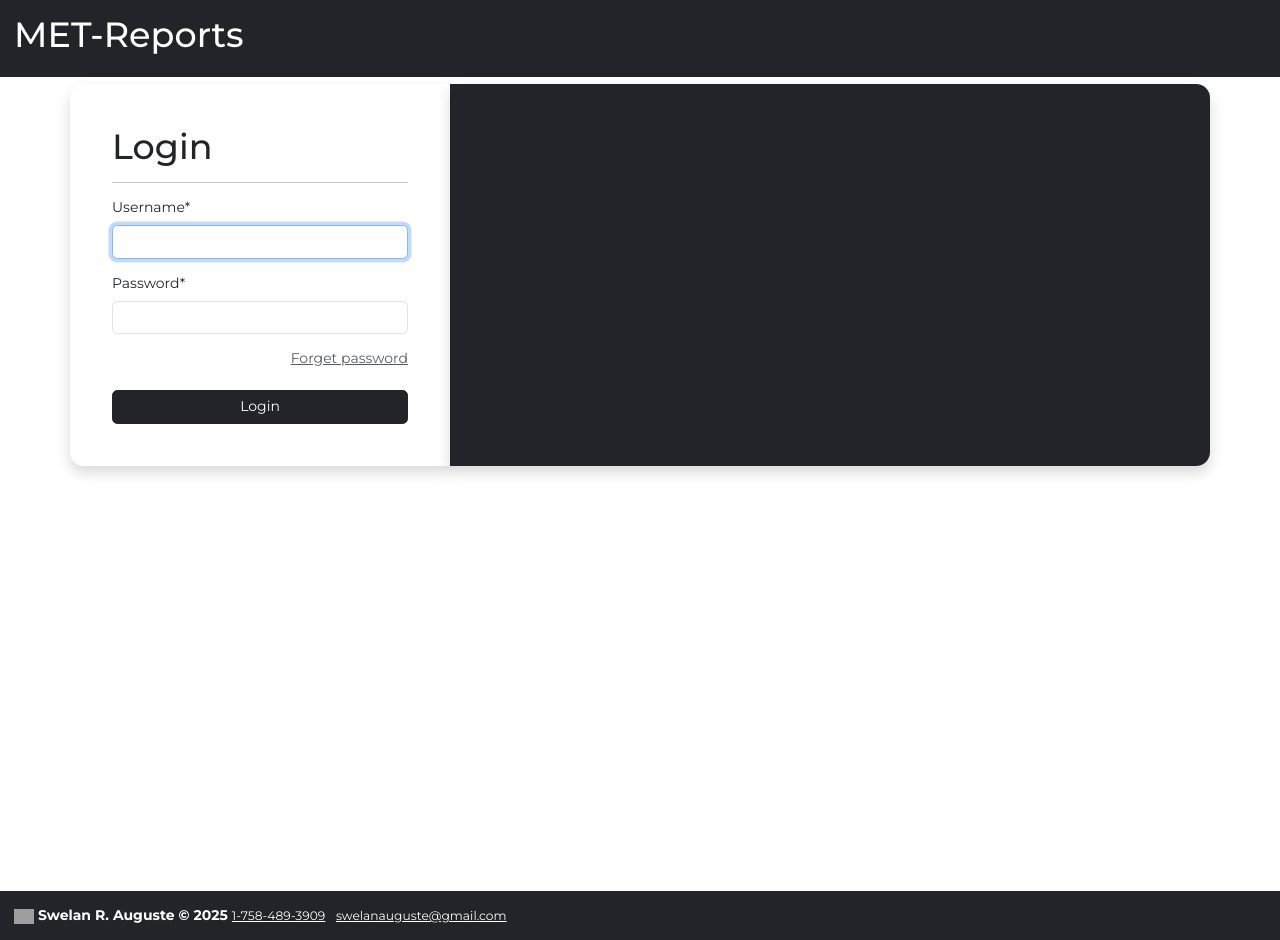
After one commit to swelanauguste/works-MET, a Django app: page /accounts/login/ in a window 1280 px wide. The commit adds this page. Run offline with Django 5.2, Linux system fonts and the light colour scheme; parts of the project's set-up code (start-up, migrations or seed data) failed here and were passed over; some libraries are stand-ins or nearby versions; grey boxes are pictures that could not be loaded.

Commit message:
Add authentication URLs and login template; update report model fields and views

```diff
--- a/app/cf/settings.py
+++ b/app/cf/settings.py
@@ -143,3 +143,9 @@ TIME_INPUT_FORMATS = (
     # '%H:%M:%S.%f', # '14:30:59.000200'
     '%H:%M',     # '14:30'
 )
+
+# Redirect URLs
+LOGIN_REDIRECT_URL = "/"
+LOGIN_URL = "accounts/login/"
+LOGOUT_URL = "accounts/logout/"
+LOGOUT_REDIRECT_URL = "/"
--- a/app/cf/urls.py
+++ b/app/cf/urls.py
@@ -3,10 +3,10 @@ from django.conf.urls.static import static
 from django.contrib import admin
 from django.urls import include, path
 
-
 urlpatterns = [
     path("admin/", admin.site.urls),
     path("", include("reports.urls")),
+    path("accounts/", include("django.contrib.auth.urls")),
 ]
 
 
--- a/app/reports/management/commands/upload_data.py
+++ b/app/reports/management/commands/upload_data.py
@@ -35,7 +35,7 @@ class Command(BaseCommand):
                     fff=row["fff"],
                     temp=row["temp"],
                     dp=row["dp"],
-                    vp=round(row["vp"], 1),
+                    # vp=round(row["vp"], 1),
                     rh=row["rh"],
                     msl=row["msl"],
                     qnh=row["qnh"],
--- a/app/reports/models.py
+++ b/app/reports/models.py
@@ -6,7 +6,7 @@ from django.db import models
 class Report(models.Model):
     st = models.CharField(verbose_name="st", max_length=10, default="TLPC")
     date = models.DateField(blank=True, null=True, default=datetime.now)
-    time = models.TimeField(blank=True, null=True, default="16:00")
+    time = models.TimeField(blank=True, null=True, help_text="hh:mm", default="hh:mm")
     vis = models.IntegerField(default=0)
     t_cld = models.IntegerField(default=0)
     dd = models.IntegerField(default=0)
@@ -28,7 +28,9 @@ class Report(models.Model):
     maxx = models.FloatField(default=0)
     minn = models.FloatField(default=0)
     rr = models.FloatField(default=0)
-    rr_time = models.TimeField(null=True, blank=True, help_text='hh:mm')
+    rr_time = models.TimeField(
+        null=True, blank=True, help_text="hh:mm", default="--:--"
+    )
     archive = models.BooleanField(default=False)
     created_at = models.DateTimeField(auto_now_add=True)
     updated_at = models.DateTimeField(auto_now=True)
--- a/app/reports/urls.py
+++ b/app/reports/urls.py
@@ -12,6 +12,6 @@ urlpatterns = [
     path("", report_list_view, name="report-list"),
     path("create/", ReportCreateView.as_view(), name="report-create"),
     path("detail/<int:pk>/", ReportDetailView.as_view(), name="report-detail"),
-    # path("delete/<int:pk>/", report_delete_view, name="report-delete"),
+    path("delete/<int:pk>/", report_delete_view, name="report-delete"),
     path("update/<int:pk>/", ReportUpdateView.as_view(), name="report-update"),
 ]
--- a/app/templates/base.html
+++ b/app/templates/base.html
@@ -42,11 +42,22 @@
 </head>
 
 <body>
-    <nav class="text-bg-dark p-3 mb-2">
+    <nav
+        class="d-flex justify-content-between align-items-center text-bg-dark p-3 mb-2">
         <a class="text-decoration-none text-white"
             href="/">
-            <h1>Reports</h1>
+            <h1>MET-Reports</h1>
         </a>
+
+        {% if request.user.is_authenticated %}
+        <form method="post"
+            action="{% url 'logout' %}">
+            {% csrf_token %}
+            <button type="submit"
+                class="btn btn-dark fw-bold">Logout</button>
+        </form>
+        {% endif %}
+
     </nav>
     <div class="min-vh-100">
         {% block content %}
--- /dev/null
+++ b/app/templates/registration/login.html
@@ -0,0 +1,31 @@
+{% extends 'base.html' %}
+{% load crispy_forms_tags %}
+
+{% block content %}
+<div class="container">
+    <div class="row">
+        <div class="col-lg-4 col-12 p-5 shadow rounded-4 rounded-end-0">
+            <h1>Login</h1>
+            <hr>
+            <form action=""
+                method="post">
+                {% csrf_token %}
+                {{form|crispy}}
+                <div class="text-end">
+                    <a class="text-muted"
+                        href="">Forget
+                        password</a><br><br>
+                </div>
+                <div class="d-grid">
+                    <button class="btn btn-dark px-5"
+                        type="submit">Login</button>
+                </div>
+            </form>
+        </div>
+        <div id="login-img"
+            class="col bg-dark d-sm-block rounded-4 shadow rounded-start-0">
+
+        </div>
+    </div>
+</div>
+{% endblock content %}
```
Also changed, not shown: app/reports/views.py (+7 -3 lines), app/templates/reports/report_detail.html (+4 -3 lines), app/templates/reports/report_list.html (+8 -7 lines), app/reports/migrations/0014_alter_report_rr_time_alter_report_time.py (added), 1 other file.
